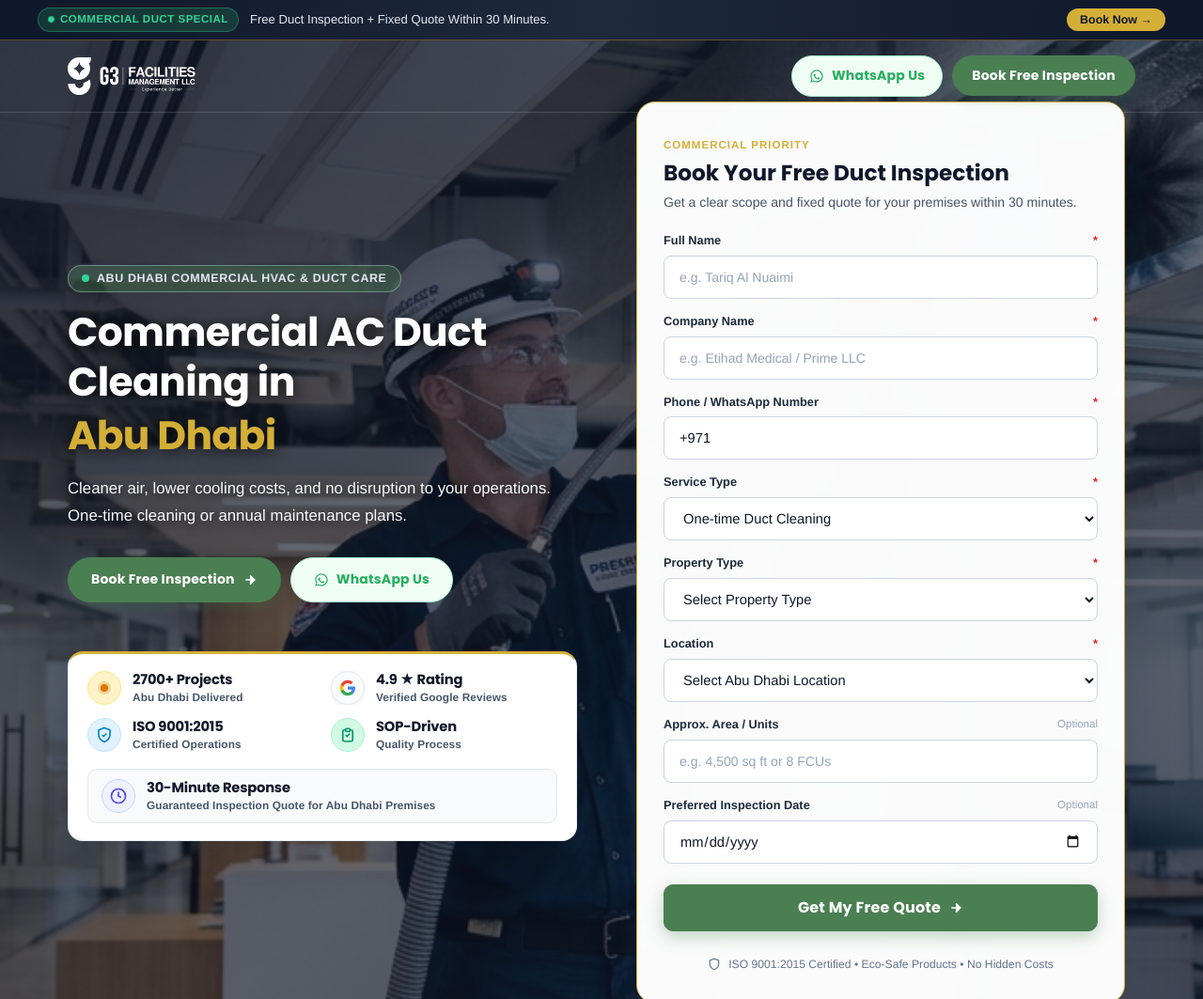
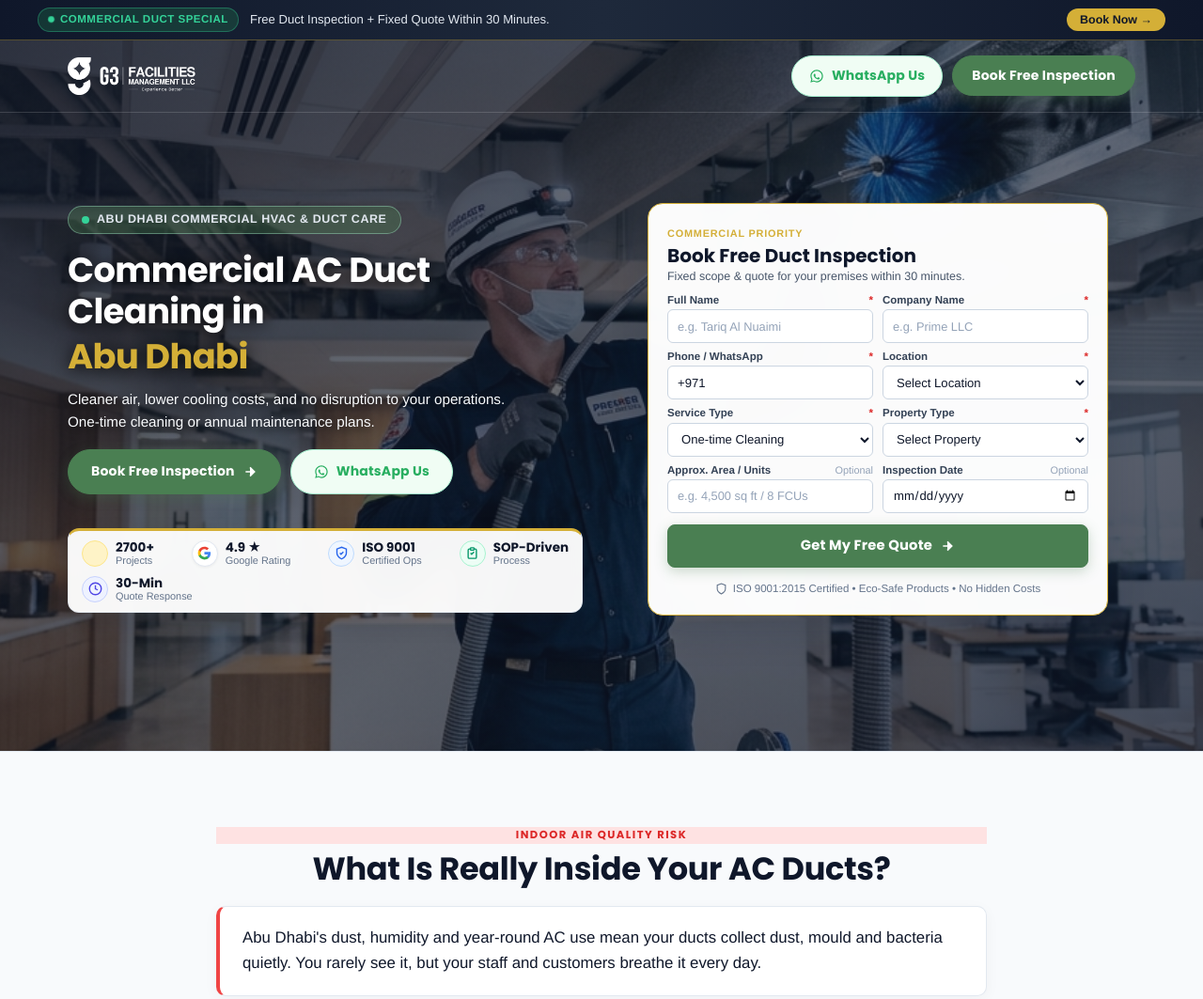
Before and after one commit to Ajuworks96/landingpage, a website built with Vite: page commercial-ac-duct-cleaning.html in a window 1280 px wide. Shown: the top 1063 px of the page at 94% size. Built offline with nearby package versions, Linux system fonts and the light colour scheme.

Commit message:
Refactor hero form and trust strip to compact, proportional layout fitting desktop viewport

```diff
--- a/commercial-ac-duct-cleaning.html
+++ b/commercial-ac-duct-cleaning.html
@@ -112,7 +112,7 @@
     <!-- =======================================================================
          SECTION 01 — HERO SECTION
          ======================================================================= -->
-    <section class="hero-section" id="hero">
+    <section class="hero-section commercial-hero" id="hero">
       <div class="hero-parallax-bg duct-hero-parallax-bg"></div>
       <div class="container">
         <div class="hero-grid">
@@ -143,72 +143,67 @@
               </a>
             </div>
 
-            <!-- 5-Item Architectural Trust Bar (Spacious 2x2 Grid + Full-Width 5th Item) -->
-            <div class="hero-white-trust-panel commercial-trust-panel">
-              <!-- Item 1: 2700+ Projects -->
-              <div class="white-trust-item">
-                <div class="trust-icon-badge icon-amber">
+            <!-- 5-Item Compact Credibility Trust Strip (Sleek, Proportional, No Bulk) -->
+            <div class="hero-commercial-trust">
+              <div class="trust-pill-item">
+                <div class="trust-mini-icon amber">
                   <span class="pulse-dot"></span>
                 </div>
-                <div class="trust-text-group">
-                  <span class="trust-stat-title">2700+ Projects</span>
-                  <span class="trust-stat-sub">Abu Dhabi Delivered</span>
+                <div class="trust-mini-content">
+                  <span class="trust-mini-val">2700+</span>
+                  <span class="trust-mini-lbl">Projects</span>
                 </div>
               </div>
 
-              <!-- Item 2: 4.9 Google Rating -->
-              <div class="white-trust-item">
-                <div class="trust-icon-badge icon-google">
-                  <svg width="18" height="18" viewBox="0 0 24 24"><path d="M22.56 12.25c0-.78-.07-1.53-.2-2.25H12v4.26h5.92c-.26 1.37-1.04 2.53-2.21 3.31v2.77h3.57c2.08-1.92 3.28-4.74 3.28-8.09z" fill="#4285F4"/><path d="M12 23c2.97 0 5.46-.98 7.28-2.66l-3.57-2.77c-.98.66-2.23 1.06-3.71 1.06-2.86 0-5.29-1.93-6.16-4.53H2.18v2.84C3.99 20.53 7.7 23 12 23z" fill="#34A853"/><path d="M5.84 14.09c-.22-.66-.35-1.36-.35-2.09s.13-1.43.35-2.09V7.06H2.18C1.43 8.55 1 10.22 1 12s.43 3.45 1.18 4.94l2.85-2.22.81-.63z" fill="#FBBC05"/><path d="M12 5.38c1.62 0 3.06.56 4.21 1.64l3.15-3.15C17.45 2.09 14.97 1 12 1 7.7 1 3.99 3.47 2.18 7.06l3.66 2.84c.87-2.6 3.3-4.52 6.16-4.52z" fill="#EA4335"/></svg>
+              <div class="trust-pill-item">
+                <div class="trust-mini-icon google">
+                  <svg width="15" height="15" viewBox="0 0 24 24"><path d="M22.56 12.25c0-.78-.07-1.53-.2-2.25H12v4.26h5.92c-.26 1.37-1.04 2.53-2.21 3.31v2.77h3.57c2.08-1.92 3.28-4.74 3.28-8.09z" fill="#4285F4"/><path d="M12 23c2.97 0 5.46-.98 7.28-2.66l-3.57-2.77c-.98.66-2.23 1.06-3.71 1.06-2.86 0-5.29-1.93-6.16-4.53H2.18v2.84C3.99 20.53 7.7 23 12 23z" fill="#34A853"/><path d="M5.84 14.09c-.22-.66-.35-1.36-.35-2.09s.13-1.43.35-2.09V7.06H2.18C1.43 8.55 1 10.22 1 12s.43 3.45 1.18 4.94l2.85-2.22.81-.63z" fill="#FBBC05"/><path d="M12 5.38c1.62 0 3.06.56 4.21 1.64l3.15-3.15C17.45 2.09 14.97 1 12 1 7.7 1 3.99 3.47 2.18 7.06l3.66 2.84c.87-2.6 3.3-4.52 6.16-4.52z" fill="#EA4335"/></svg>
                 </div>
-                <div class="trust-text-group">
-                  <span class="trust-stat-title">4.9 ★ Rating</span>
-                  <span class="trust-stat-sub">Verified Google Reviews</span>
+                <div class="trust-mini-content">
+                  <span class="trust-mini-val">4.9 ★</span>
+                  <span class="trust-mini-lbl">Google Rating</span>
                 </div>
               </div>
 
-              <!-- Item 3: ISO 9001:2015 Certified -->
-              <div class="white-trust-item">
-                <div class="trust-icon-badge icon-iso">
-                  <svg width="18" height="18" viewBox="0 0 24 24" fill="none" stroke="currentColor" stroke-width="2.2"><path d="M12 22s8-4 8-10V5l-8-3-8 3v7c0 6 8 10 8 10z"/><path d="M9 12l2 2 4-4"/></svg>
+              <div class="trust-pill-item">
+                <div class="trust-mini-icon blue">
+                  <svg width="15" height="15" viewBox="0 0 24 24" fill="none" stroke="currentColor" stroke-width="2.2"><path d="M12 22s8-4 8-10V5l-8-3-8 3v7c0 6 8 10 8 10z"/><path d="M9 12l2 2 4-4"/></svg>
                 </div>
-                <div class="trust-text-group">
-                  <span class="trust-stat-title">ISO 9001:2015</span>
-                  <span class="trust-stat-sub">Certified Operations</span>
+                <div class="trust-mini-content">
+                  <span class="trust-mini-val">ISO 9001</span>
+                  <span class="trust-mini-lbl">Certified Ops</span>
                 </div>
               </div>
 
-              <!-- Item 4: SOP-Driven Process -->
-              <div class="white-trust-item">
-                <div class="trust-icon-badge icon-sop">
-                  <svg width="18" height="18" viewBox="0 0 24 24" fill="none" stroke="currentColor" stroke-width="2.2"><path d="M9 5H7a2 2 0 0 0-2 2v12a2 2 0 0 0 2 2h10a2 2 0 0 0 2-2V7a2 2 0 0 0-2-2h-2"/><rect x="9" y="3" width="6" height="4" rx="1"/><path d="M9 12l2 2 4-4"/></svg>
+              <div class="trust-pill-item">
+                <div class="trust-mini-icon green">
+                  <svg width="15" height="15" viewBox="0 0 24 24" fill="none" stroke="currentColor" stroke-width="2.2"><path d="M9 5H7a2 2 0 0 0-2 2v12a2 2 0 0 0 2 2h10a2 2 0 0 0 2-2V7a2 2 0 0 0-2-2h-2"/><rect x="9" y="3" width="6" height="4" rx="1"/><path d="M9 12l2 2 4-4"/></svg>
                 </div>
-                <div class="trust-text-group">
-                  <span class="trust-stat-title">SOP-Driven</span>
-                  <span class="trust-stat-sub">Quality Process</span>
+                <div class="trust-mini-content">
+                  <span class="trust-mini-val">SOP-Driven</span>
+                  <span class="trust-mini-lbl">Process</span>
                 </div>
               </div>
 
-              <!-- Item 5: 30-Minute Response (Featured Spanning Row) -->
-              <div class="white-trust-item trust-item-featured">
-                <div class="trust-icon-badge" style="background: #EEF2FF; border: 1px solid #C7D2FE; color: #4F46E5;">
-                  <svg width="18" height="18" viewBox="0 0 24 24" fill="none" stroke="currentColor" stroke-width="2.2"><circle cx="12" cy="12" r="10"/><polyline points="12 6 12 12 16 14"/></svg>
+              <div class="trust-pill-item">
+                <div class="trust-mini-icon indigo">
+                  <svg width="15" height="15" viewBox="0 0 24 24" fill="none" stroke="currentColor" stroke-width="2.2"><circle cx="12" cy="12" r="10"/><polyline points="12 6 12 12 16 14"/></svg>
                 </div>
-                <div class="trust-text-group">
-                  <span class="trust-stat-title">30-Minute Response</span>
-                  <span class="trust-stat-sub">Guaranteed Inspection Quote for Abu Dhabi Premises</span>
+                <div class="trust-mini-content">
+                  <span class="trust-mini-val">30-Min</span>
+                  <span class="trust-mini-lbl">Quote Response</span>
                 </div>
               </div>
             </div>
           </div>
 
-          <!-- Right Column: Hero Commercial Lead Card (Spacious, Un-congested, Breathable) -->
+          <!-- Right Column: Hero Commercial Lead Card (Apt Size, High-Converting 2-Column Grid) -->
           <div class="hero-visual-wrapper">
             <div class="hero-lead-card commercial-lead-card">
               <div class="lead-card-header">
                 <div class="lead-card-tag">Commercial Priority</div>
-                <h2 class="lead-card-title">Book Your Free Duct Inspection</h2>
-                <p class="lead-card-sub">Get a clear scope and fixed quote for your premises within 30 minutes.</p>
+                <h2 class="lead-card-title">Book Free Duct Inspection</h2>
+                <p class="lead-card-sub">Fixed scope & quote for your premises within 30 minutes.</p>
               </div>
 
               <form class="lead-form hero-form-inline commercial-lead-form" id="heroInlineForm">
@@ -219,6 +214,8 @@
                 <input type="hidden" id="heroUtmMedium" name="utm_medium" value="">
                 <input type="hidden" id="heroUtmCampaign" name="utm_campaign" value="">
 
+                <!-- Row 1: Name & Company -->
+                <div class="compact-form-row">
                   <div class="form-group">
                     <label class="form-label" for="heroName">
                       <span>Full Name</span>
@@ -232,45 +229,18 @@
                       <span>Company Name</span>
                       <span class="required-star">*</span>
                     </label>
-                  <input type="text" id="heroCompany" name="company" class="form-input" placeholder="e.g. Etihad Medical / Prime LLC" required>
+                    <input type="text" id="heroCompany" name="company" class="form-input" placeholder="e.g. Prime LLC" required>
+                  </div>
                 </div>
 
+                <!-- Row 2: Phone & Location -->
+                <div class="compact-form-row">
                   <div class="form-group">
                     <label class="form-label" for="heroPhone">
-                    <span>Phone / WhatsApp Number</span>
+                      <span>Phone / WhatsApp</span>
                       <span class="required-star">*</span>
                     </label>
                     <input type="tel" id="heroPhone" name="phone" class="form-input" placeholder="+971 50 123 4567" value="+971 " required>
-                </div>
-
-                <div class="form-group">
-                  <label class="form-label" for="heroService">
-                    <span>Service Type</span>
-                    <span class="required-star">*</span>
-                  </label>
-                  <select id="heroService" name="service" class="form-select" required>
-                    <option value="One-time Duct Cleaning" selected>One-time Duct Cleaning</option>
-                    <option value="Annual Maintenance Contract (AMC)">Annual Maintenance Contract (AMC)</option>
-                    <option value="Not Sure Yet">Not Sure Yet</option>
-                  </select>
-                </div>
-
-                <div class="form-group">
-                  <label class="form-label" for="heroPropertyType">
-                    <span>Property Type</span>
-                    <span class="required-star">*</span>
-                  </label>
-                  <select id="heroPropertyType" name="property_type" class="form-select" required>
-                    <option value="" disabled selected>Select Property Type</option>
-                    <option value="Office">Office</option>
-                    <option value="Clinic / Healthcare">Clinic / Healthcare</option>
-                    <option value="School / Nursery">School / Nursery</option>
-                    <option value="Retail / Showroom">Retail / Showroom</option>
-                    <option value="Restaurant / Cafe">Restaurant / Cafe</option>
-                    <option value="Hotel / Serviced Apartments">Hotel / Serviced Apartments</option>
-                    <option value="Warehouse">Warehouse</option>
-                    <option value="Other">Other</option>
-                  </select>
                   </div>
 
                   <div class="form-group">
@@ -279,7 +249,7 @@
                       <span class="required-star">*</span>
                     </label>
                     <select id="heroLocation" name="location" class="form-select" required>
-                    <option value="" disabled selected>Select Abu Dhabi Location</option>
+                      <option value="" disabled selected>Select Location</option>
                       <option value="Abu Dhabi City">Abu Dhabi City</option>
                       <option value="Khalifa City">Khalifa City</option>
                       <option value="Yas Island">Yas Island</option>
@@ -291,21 +261,58 @@
                       <option value="Other">Other</option>
                     </select>
                   </div>
+                </div>
 
+                <!-- Row 3: Service Type & Property Type -->
+                <div class="compact-form-row">
+                  <div class="form-group">
+                    <label class="form-label" for="heroService">
+                      <span>Service Type</span>
+                      <span class="required-star">*</span>
+                    </label>
+                    <select id="heroService" name="service" class="form-select" required>
+                      <option value="One-time Duct Cleaning" selected>One-time Cleaning</option>
+                      <option value="Annual Maintenance Contract (AMC)">Annual AMC</option>
+                      <option value="Not Sure Yet">Not Sure Yet</option>
+                    </select>
+                  </div>
+
+                  <div class="form-group">
+                    <label class="form-label" for="heroPropertyType">
+                      <span>Property Type</span>
+                      <span class="required-star">*</span>
+                    </label>
+                    <select id="heroPropertyType" name="property_type" class="form-select" required>
+                      <option value="" disabled selected>Select Property</option>
+                      <option value="Office">Office</option>
+                      <option value="Clinic / Healthcare">Clinic / Healthcare</option>
+                      <option value="School / Nursery">School / Nursery</option>
+                      <option value="Retail / Showroom">Retail / Showroom</option>
+                      <option value="Restaurant / Cafe">Restaurant / Cafe</option>
+                      <option value="Hotel / Serviced Apartments">Hotel / Apartments</option>
+                      <option value="Warehouse">Warehouse</option>
+                      <option value="Other">Other</option>
+                    </select>
+                  </div>
+                </div>
+
+                <!-- Row 4: Approx Area & Preferred Date (Optional) -->
+                <div class="compact-form-row">
                   <div class="form-group">
                     <label class="form-label" for="heroArea">
                       <span>Approx. Area / Units</span>
                       <span class="optional-tag">Optional</span>
                     </label>
-                  <input type="text" id="heroArea" name="approx_area" class="form-input" placeholder="e.g. 4,500 sq ft or 8 FCUs">
+                    <input type="text" id="heroArea" name="approx_area" class="form-input" placeholder="e.g. 4,500 sq ft / 8 FCUs">
                   </div>
 
                   <div class="form-group">
                     <label class="form-label" for="heroDate">
-                    <span>Preferred Inspection Date</span>
+                      <span>Inspection Date</span>
                       <span class="optional-tag">Optional</span>
                     </label>
                     <input type="date" id="heroDate" name="preferred_date" class="form-input">
+                  </div>
                 </div>
 
                 <button type="submit" class="btn btn-gold form-submit-btn">
@@ -314,7 +321,7 @@
                 </button>
 
                 <div class="hero-form-trust-footer">
-                  <svg width="14" height="14" viewBox="0 0 24 24" fill="none" stroke="currentColor" stroke-width="2"><path d="M12 22s8-4 8-10V5l-8-3-8 3v7c0 6 8 10 8 10z"/></svg>
+                  <svg width="13" height="13" viewBox="0 0 24 24" fill="none" stroke="currentColor" stroke-width="2"><path d="M12 22s8-4 8-10V5l-8-3-8 3v7c0 6 8 10 8 10z"/></svg>
                   <span>ISO 9001:2015 Certified • Eco-Safe Products • No Hidden Costs</span>
                 </div>
               </form>
--- a/src/styles.css
+++ b/src/styles.css
@@ -2626,146 +2626,212 @@ main, header, footer {
 }
 
 /* --------------------------------------------------------------------------
-   Hero Commercial Trust Panel (Spacious 2x2 Grid + Full Width 5th Highlight)
+   Commercial Hero Section — Sized & Proportioned for Desktop Viewport
    -------------------------------------------------------------------------- */
-.hero-white-trust-panel.commercial-trust-panel,
-.hero-white-trust-panel.five-items {
+.commercial-hero {
+  min-height: calc(100vh - 40px);
+  padding-top: calc(var(--header-height) + 16px);
+  padding-bottom: 24px;
+}
+
+@media (min-width: 1024px) {
+  .commercial-hero {
+    min-height: 100vh;
+    padding-top: calc(var(--header-height) + 20px);
+    padding-bottom: 24px;
+  }
+  .commercial-hero .hero-grid {
+    gap: 40px;
+    align-items: center;
+  }
+  .commercial-hero .hero-title {
+    font-size: 2.3rem;
+    line-height: 1.2;
+    margin-bottom: 12px;
+  }
+  .commercial-hero .hero-subhead {
+    font-size: 0.95rem;
+    line-height: 1.55;
+    margin-bottom: 18px;
+    max-width: 490px;
+  }
+  .commercial-hero .hero-cta-group {
+    margin-bottom: 16px;
+  }
+}
+
+/* --------------------------------------------------------------------------
+   Hero Commercial Trust Strip (Sleek, Proportional, 5 Items, Zero Bulk)
+   -------------------------------------------------------------------------- */
+.hero-commercial-trust {
   width: 100%;
-  margin-top: 24px;
-  padding: 18px 20px;
+  display: flex;
+  flex-wrap: wrap;
+  align-items: center;
+  justify-content: space-between;
+  gap: 10px 14px;
+  background: rgba(255, 255, 255, 0.96);
+  backdrop-filter: blur(12px);
+  -webkit-backdrop-filter: blur(12px);
+  border: 1px solid rgba(226, 232, 240, 0.9);
+  border-top: 3px solid var(--color-gold);
+  border-radius: 12px;
+  padding: 10px 14px;
+  margin-top: 20px;
+  box-shadow: 0 10px 24px rgba(15, 23, 42, 0.12);
+}
+
+.trust-pill-item {
+  display: inline-flex;
+  align-items: center;
+  gap: 8px;
+}
+
+.trust-mini-icon {
+  width: 28px;
+  height: 28px;
+  border-radius: 50%;
+  display: flex;
+  align-items: center;
+  justify-content: center;
+  flex-shrink: 0;
+}
+
+.trust-mini-icon.amber {
+  background: #FEF3C7;
+  border: 1px solid #FDE68A;
+}
+
+.trust-mini-icon.google {
   background: #FFFFFF;
-  border: 1px solid var(--color-border);
-  border-top: 3px solid var(--color-gold);
-  border-radius: var(--radius-lg);
-  box-shadow: 0 14px 36px rgba(15, 23, 42, 0.16);
-  display: grid;
-  grid-template-columns: repeat(2, 1fr) !important;
-  gap: 14px 18px;
-  position: relative;
-  overflow: hidden;
-  transition: all 0.3s cubic-bezier(0.16, 1, 0.3, 1);
-}
-
-.hero-white-trust-panel.commercial-trust-panel .white-trust-item,
-.hero-white-trust-panel.five-items .white-trust-item {
-  display: flex;
-  align-items: center;
-  gap: 12px;
-  min-width: 0;
-}
-
-.hero-white-trust-panel.commercial-trust-panel .trust-stat-title,
-.hero-white-trust-panel.five-items .trust-stat-title {
+  border: 1px solid #E2E8F0;
+  box-shadow: 0 1px 3px rgba(0, 0, 0, 0.05);
+}
+
+.trust-mini-icon.blue {
+  background: #EFF6FF;
+  border: 1px solid #BFDBFE;
+  color: #2563EB;
+}
+
+.trust-mini-icon.green {
+  background: #ECFDF5;
+  border: 1px solid #A7F3D0;
+  color: #059669;
+}
+
+.trust-mini-icon.indigo {
+  background: #EEF2FF;
+  border: 1px solid #C7D2FE;
+  color: #4F46E5;
+}
+
+.trust-mini-content {
+  display: flex;
+  flex-direction: column;
+}
+
+.trust-mini-val {
   font-family: var(--font-heading);
   font-weight: 700;
-  font-size: 0.92rem;
-  color: var(--color-obsidian);
-  line-height: 1.25;
-  white-space: nowrap !important;
-  word-break: normal !important;
-  overflow-wrap: normal !important;
-  letter-spacing: -0.2px;
-}
-
-.hero-white-trust-panel.commercial-trust-panel .trust-stat-sub,
-.hero-white-trust-panel.five-items .trust-stat-sub {
-  font-size: 0.74rem;
-  font-weight: 600;
-  color: var(--color-slate);
-  line-height: 1.25;
-  white-space: nowrap !important;
-  word-break: normal !important;
-  overflow-wrap: normal !important;
-  letter-spacing: 0.1px;
-  margin-top: 2px;
-}
-
-/* 5th Item (30-Minute Response) Featured Bar across both columns */
-.hero-white-trust-panel.commercial-trust-panel .white-trust-item.trust-item-featured,
-.hero-white-trust-panel.five-items .white-trust-item:last-child {
-  grid-column: 1 / -1;
-  background: #F8FAFC;
-  border: 1px solid #E2E8F0;
-  border-radius: 10px;
-  padding: 10px 14px;
-  margin-top: 4px;
-}
-
-@media (max-width: 480px) {
-  .hero-white-trust-panel.commercial-trust-panel,
-  .hero-white-trust-panel.five-items {
-    grid-template-columns: 1fr !important;
-    padding: 14px 16px;
-    gap: 12px;
+  font-size: 0.84rem;
+  color: #0F172A;
+  line-height: 1.15;
+  white-space: nowrap;
+}
+
+.trust-mini-lbl {
+  font-size: 0.68rem;
+  font-weight: 500;
+  color: #64748B;
+  line-height: 1.15;
+  white-space: nowrap;
+}
+
+@media (max-width: 600px) {
+  .hero-commercial-trust {
+    display: grid;
+    grid-template-columns: repeat(2, 1fr);
+    gap: 10px;
+    padding: 12px;
   }
 }
 
 /* --------------------------------------------------------------------------
-   Commercial Lead Form — Spacious, Un-congested, Breathable Layout
+   Commercial Lead Form — Apt Size, Proportional Height, High-Converting
    -------------------------------------------------------------------------- */
 .hero-lead-card.commercial-lead-card {
-  max-width: 520px;
+  max-width: 490px;
   width: 100%;
   margin: 0 auto;
-  padding: 32px 28px;
+  padding: 18px 20px;
   background: rgba(255, 255, 255, 0.98);
   border: 1.5px solid var(--color-gold);
-  border-radius: 20px;
-  box-shadow: 0 20px 50px rgba(15, 23, 42, 0.18);
+  border-radius: 16px;
+  box-shadow: 0 16px 40px rgba(15, 23, 42, 0.16);
 }
 
 .commercial-lead-card .lead-card-header {
-  margin-bottom: 20px;
+  margin-bottom: 10px;
 }
 
 .commercial-lead-card .lead-card-tag {
   display: inline-block;
-  font-size: 0.72rem;
+  font-size: 0.68rem;
   font-weight: 700;
   text-transform: uppercase;
-  letter-spacing: 1px;
+  letter-spacing: 0.8px;
   color: var(--color-gold);
-  margin-bottom: 6px;
+  margin-bottom: 2px;
 }
 
 .commercial-lead-card .lead-card-title {
   font-family: var(--font-heading);
-  font-size: 1.45rem;
+  font-size: 1.25rem;
   font-weight: 700;
   color: var(--color-obsidian);
-  margin-bottom: 6px;
-  line-height: 1.25;
+  margin-bottom: 2px;
+  line-height: 1.2;
 }
 
 .commercial-lead-card .lead-card-sub {
-  font-size: 0.88rem;
+  font-size: 0.78rem;
   color: var(--color-slate);
-  line-height: 1.5;
+  line-height: 1.35;
+  margin-bottom: 0;
 }
 
 .commercial-lead-form {
   display: flex;
   flex-direction: column;
-  gap: 14px;
-}
-
-.commercial-lead-form .form-group {
-  display: flex;
-  flex-direction: column;
-  gap: 6px;
+  gap: 8px;
+}
+
+.compact-form-row {
+  display: grid;
+  grid-template-columns: 1fr 1fr;
+  gap: 8px 10px;
+  width: 100%;
+}
+
+.compact-form-row .form-group {
+  display: flex;
+  flex-direction: column;
+  gap: 3px;
   width: 100%;
   margin-bottom: 0;
 }
 
 .commercial-lead-form .form-label {
-  font-size: 0.8rem;
+  font-size: 0.72rem;
   font-weight: 600;
-  color: #1E293B;
+  color: #334155;
   text-transform: none;
   letter-spacing: 0;
   display: flex;
   align-items: center;
   justify-content: space-between;
+  line-height: 1.15;
 }
 
 .commercial-lead-form .form-label .required-star {
@@ -2774,7 +2840,7 @@ main, header, footer {
 }
 
 .commercial-lead-form .form-label .optional-tag {
-  font-size: 0.72rem;
+  font-size: 0.68rem;
   color: #94A3B8;
   font-weight: 400;
 }
@@ -2782,13 +2848,13 @@ main, header, footer {
 .commercial-lead-form .form-input,
 .commercial-lead-form .form-select {
   width: 100%;
-  height: 46px;
-  padding: 10px 16px;
-  font-size: 0.92rem;
+  height: 36px;
+  padding: 6px 10px;
+  font-size: 0.82rem;
   color: #0F172A;
   background: #FFFFFF;
   border: 1.5px solid #CBD5E1;
-  border-radius: 8px;
+  border-radius: 6px;
   outline: none;
   transition: all 0.2s cubic-bezier(0.16, 1, 0.3, 1);
   box-sizing: border-box;
@@ -2796,7 +2862,7 @@ main, header, footer {
 
 .commercial-lead-form .form-input::placeholder {
   color: #94A3B8;
-  font-size: 0.88rem;
+  font-size: 0.8rem;
 }
 
 .commercial-lead-form .form-input:focus,
@@ -2806,31 +2872,35 @@ main, header, footer {
 }
 
 .commercial-lead-form .form-submit-btn {
-  height: 50px;
-  margin-top: 8px;
-  font-size: 1rem;
+  height: 42px;
+  margin-top: 4px;
+  font-size: 0.92rem;
   font-weight: 700;
   display: flex;
   align-items: center;
   justify-content: center;
   gap: 8px;
-  border-radius: 10px;
-  box-shadow: 0 6px 18px rgba(74, 127, 82, 0.32);
+  border-radius: 8px;
+  box-shadow: 0 4px 14px rgba(74, 127, 82, 0.28);
 }
 
 .commercial-lead-form .hero-form-trust-footer {
-  margin-top: 12px;
+  margin-top: 6px;
   display: flex;
   align-items: center;
   justify-content: center;
-  gap: 8px;
-  font-size: 0.76rem;
+  gap: 6px;
+  font-size: 0.72rem;
   color: #64748B;
 }
 
-@media (max-width: 640px) {
+@media (max-width: 520px) {
+  .compact-form-row {
+    grid-template-columns: 1fr;
+    gap: 8px;
+  }
   .hero-lead-card.commercial-lead-card {
-    padding: 24px 18px;
+    padding: 16px 14px;
   }
 }
 
```
Lines whose indentation alone changed are shown as unchanged.
